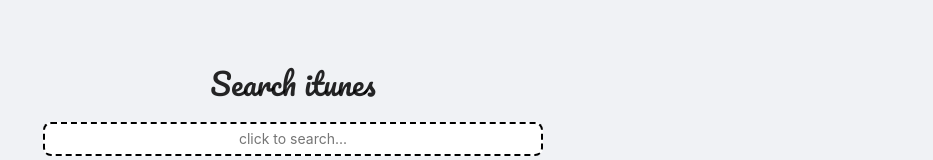
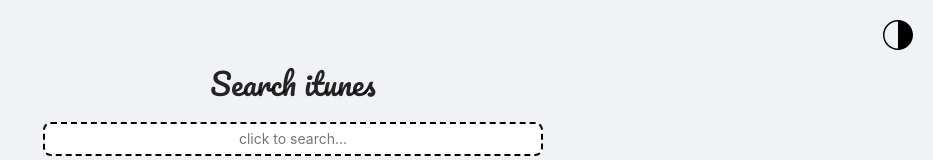
Before and after one commit to Royal-lobster/Searchitunes, a React (Create React App) app: page / in a window 1280 px wide. Shown: the top 160 px of the page, without its empty margins (347-1280 px from the left). Built offline with nearby package versions, Linux system fonts and the light colour scheme.

Commit message:
added dark mode function

```diff
--- /dev/null
+++ b/src/components/App.css
@@ -0,0 +1,7 @@
+.app__themeSwitch {
+  width: 30px;
+  position: absolute;
+  top: 20px;
+  right: 20px;
+  cursor: pointer;
+}
--- a/src/components/App.js
+++ b/src/components/App.js
@@ -1,12 +1,25 @@
 import { Layout } from "antd";
 import React from "react";
+import "./App.css";
 import Footer from "./Footer";
 import Search from "./Search";
 import SearchResults from "./SearchResults";
-
+import themeSwitch from "../assets/half.svg";
 function App() {
   return (
     <Layout>
+      <img
+        src={themeSwitch}
+        className="app__themeSwitch"
+        alt="switch theme"
+        onClick={() => {
+          if (document.querySelector("html").getAttribute("theme") == null) {
+            document.querySelector("html").setAttribute("theme", "dark-mode");
+          } else {
+            document.querySelector("html").removeAttribute("theme");
+          }
+        }}
+      />
       <Search />
       <SearchResults />
       <Footer />
--- a/src/index.css
+++ b/src/index.css
@@ -5,3 +5,12 @@
 body {
   background-color: #f0f2f5;
 }
+html[theme="dark-mode"] {
+  filter: invert(1) hue-rotate(180deg);
+}
+html[theme="dark-mode"] .searchResult__img {
+  filter: invert(1) hue-rotate(180deg);
+}
+html {
+  transition: color 300ms, background-color 300ms;
+}
```
Also changed, not shown: src/assets/half.svg (added).
